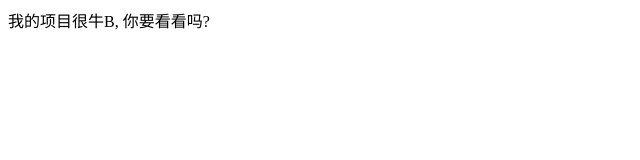
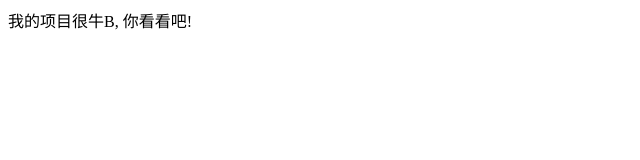
Before and after one commit to chaofan6666/node_d, a plain HTML site: page index.html in a window 1280 px wide. Shown: the full height of the page, 0-640 px from the left. Drawn offline with Linux system fonts and the light colour scheme.

Commit message:
index3.html

```diff
--- a/index.html
+++ b/index.html
@@ -7,6 +7,6 @@
 	<title></title>
 </head>
 <body>
-	我的项目很牛B, 你要看看吗?
+	我的项目很牛B, 你看看吧!
 </body>
 </html>
```
